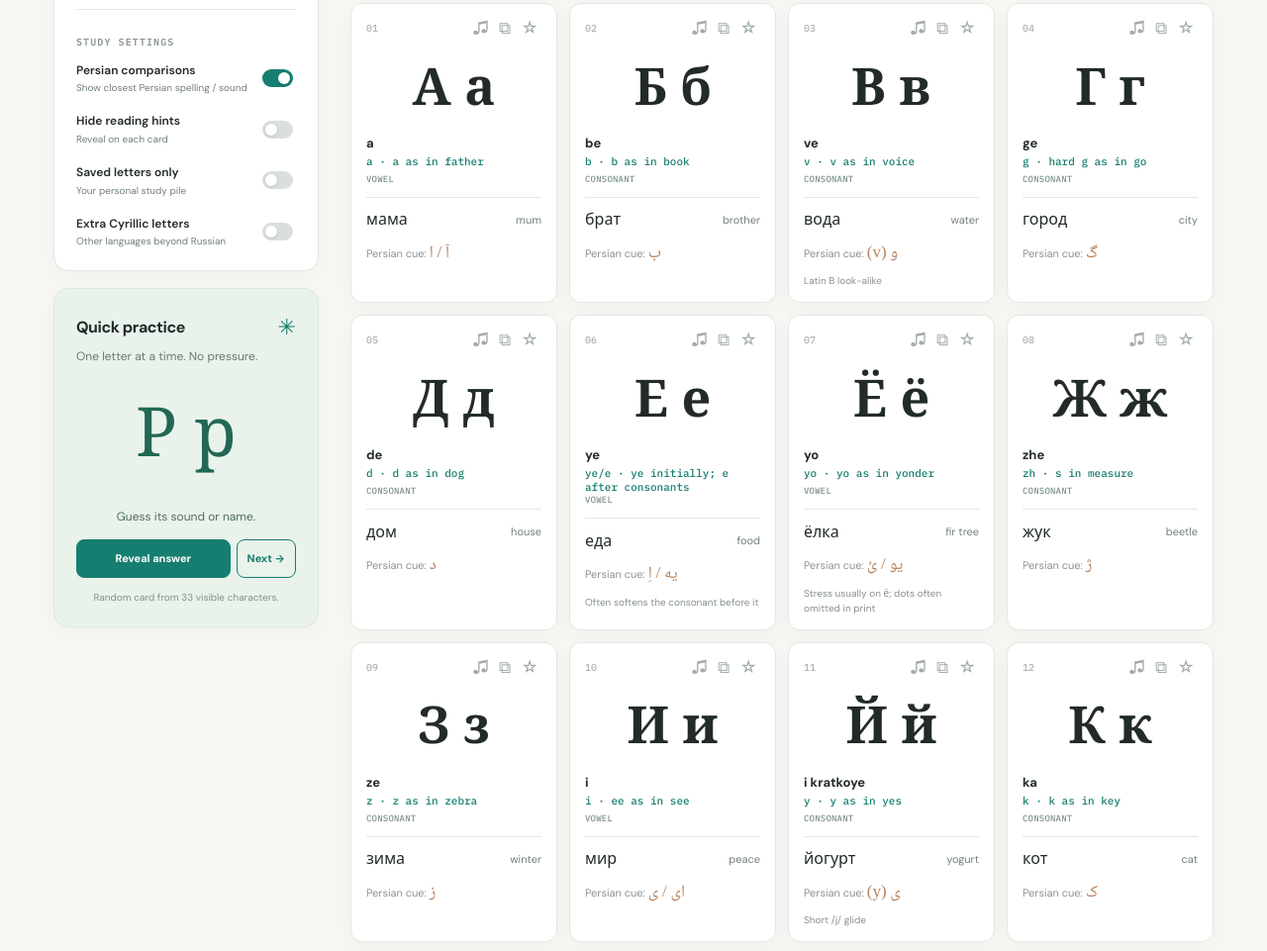
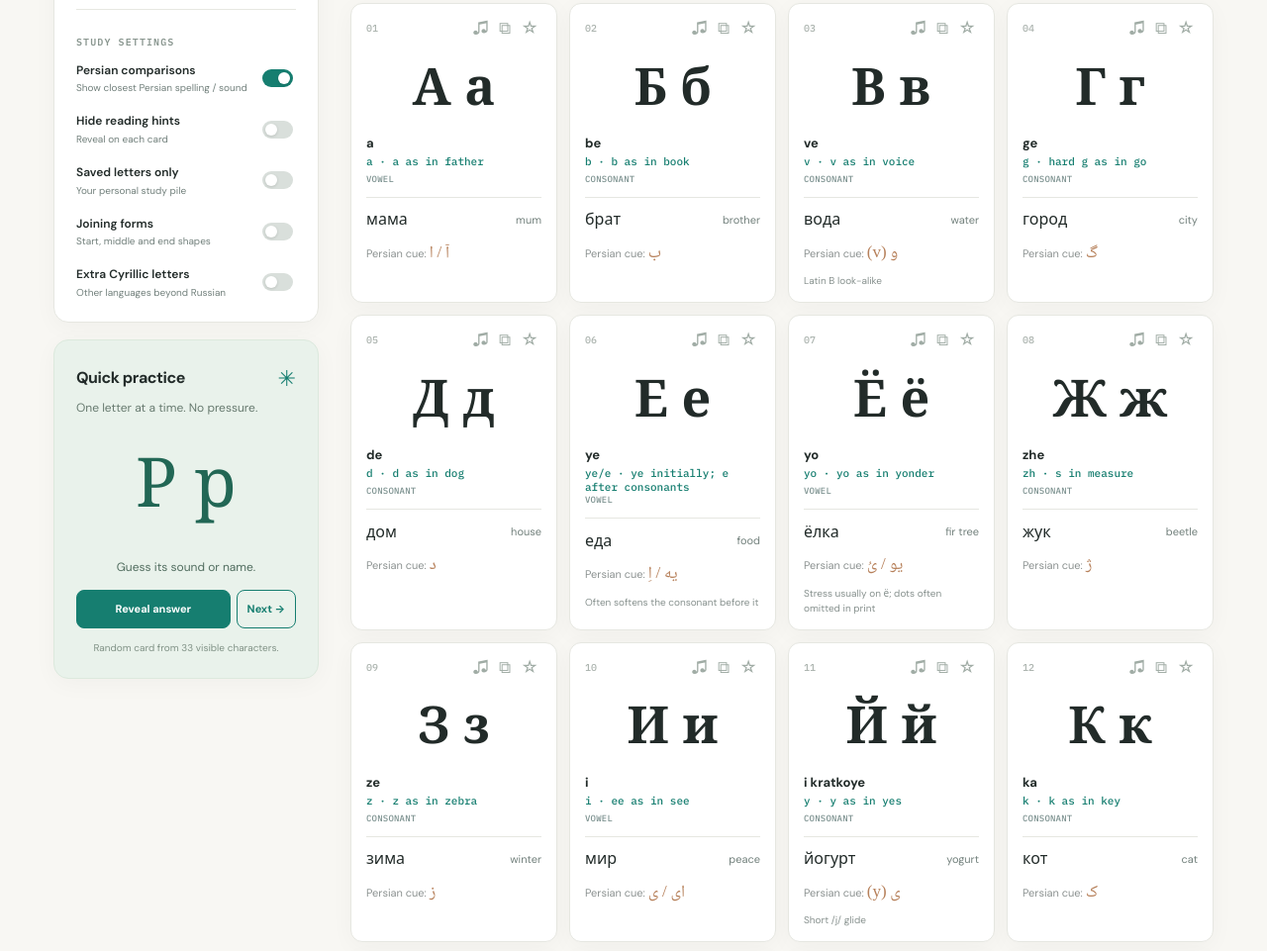
Before and after one commit to aeirya/learn-writing-systems, a plain HTML site: page index.html in a window 1280 px wide. Shown: the part 842-1803 px from the top of the page at 99% size. Drawn offline with Linux system fonts and the light colour scheme; a web font is replaced by a local one.

Commit message:
Expose optional Arabic-script joining demonstrations

```diff
--- a/index.html
+++ b/index.html
@@ -62,6 +62,7 @@
             <label class="setting"><span>Persian comparisons<small>Show closest Persian spelling / sound</small></span><input type="checkbox" id="persianToggle" checked></label>
             <label class="setting"><span>Hide reading hints<small>Reveal on each card</small></span><input type="checkbox" id="hintsToggle"></label>
             <label class="setting"><span>Saved letters only<small>Your personal study pile</small></span><input type="checkbox" id="savedToggle"></label>
+            <label class="setting" id="formsSetting"><span>Joining forms<small>Start, middle and end shapes</small></span><input type="checkbox" id="formsToggle"></label>
             <label class="setting" id="extrasSetting"><span>Extra Cyrillic letters<small>Other languages beyond Russian</small></span><input type="checkbox" id="extrasToggle"></label>
           </section>
           <section class="panel practice-panel">
```
